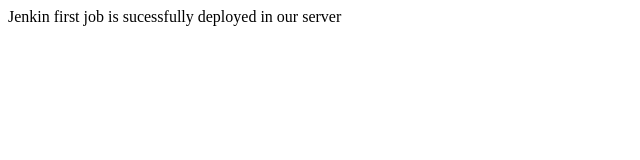
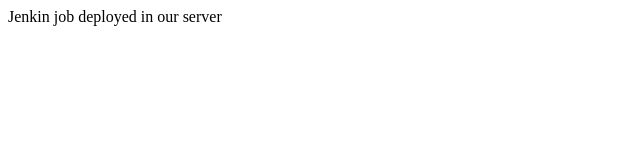
Before and after one commit to sen31088/webserver, a plain HTML site: page index.html in a window 1280 px wide. Shown: the whole page, without its empty margins (0-640 px from the left). Drawn offline with Linux system fonts and the light colour scheme.

Commit message:
Update index.html
updatedversion

```diff
--- a/index.html
+++ b/index.html
@@ -1,5 +1,5 @@
 <html>
 <body>
-<p> Jenkin first job is sucessfully deployed in our server </p>
+<p> Jenkin job deployed in our server </p>
 </body>
 </html>
```
